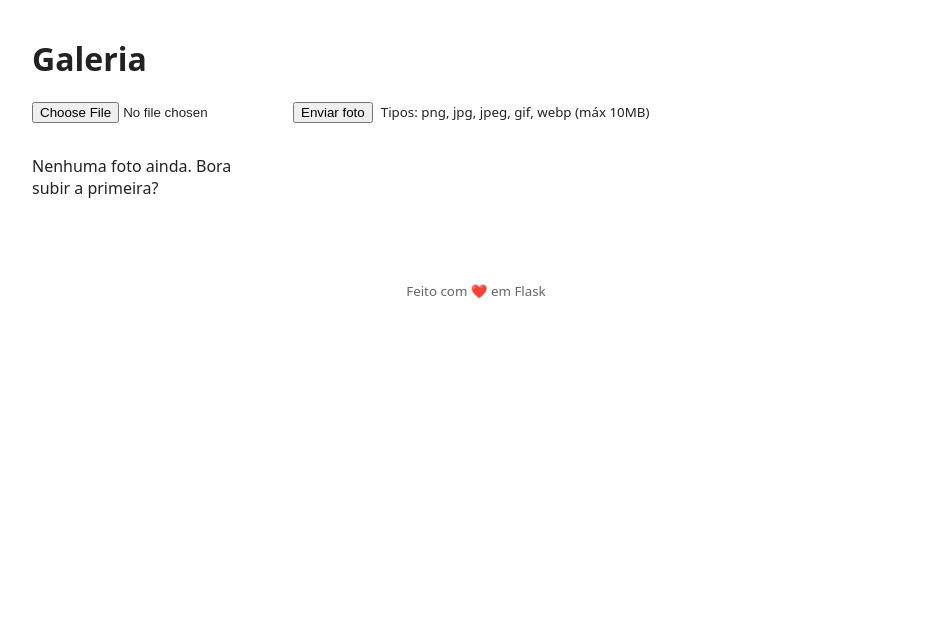
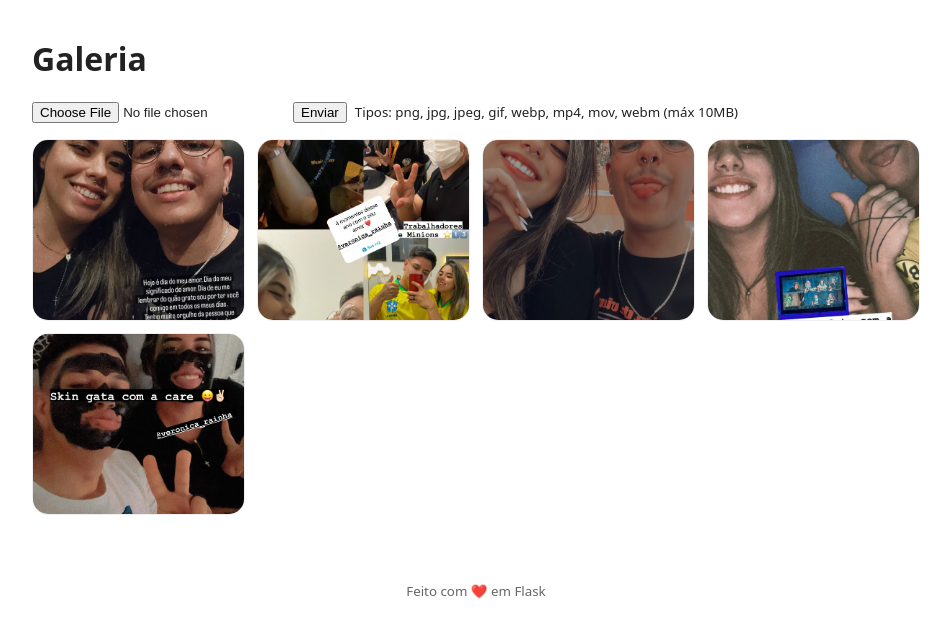
Before and after one commit to SrGonGit/VOG, a Flask app: page /galeria in a window 1280 px wide. Shown: the part 70-708 px from the top of the page, without its empty margins (164-1115 px from the left). Run offline with Flask 3, Linux system fonts and the light colour scheme.

Commit message:
Update galeria.html

```diff
--- a/templates/galeria.html
+++ b/templates/galeria.html
@@ -3,18 +3,31 @@
 {% block content %}
 <h1>Galeria</h1>
 <form method="post" enctype="multipart/form-data" class="upload-form">
-  <input type="file" name="foto" accept="image/*" required>
-  <button type="submit">Enviar foto</button>
-  <small>Tipos: png, jpg, jpeg, gif, webp (máx 10MB)</small>
+  <input type="file" name="foto" accept="image/*,video/*" required>
+  <button type="submit">Enviar</button>
+  <small>Tipos: png, jpg, jpeg, gif, webp, mp4, mov, webm (máx 10MB)</small>
 </form>
 
 <div class="grid">
-  {% for f in files %}
-    <a class="card" href="{{ url_for('uploaded_file', filename=f) }}" target="_blank" rel="noopener">
-      <img src="{{ url_for('uploaded_file', filename=f) }}" alt="foto" loading="lazy">
-    </a>
+  {% for it in items %}
+    {% if it.kind == 'image' %}
+      <a class="card" href="{{ url_for('uploaded_file', filename=it.file) }}" target="_blank" rel="noopener">
+        <img src="{{ url_for('uploaded_file', filename=it.thumb) }}" alt="foto" loading="lazy">
+      </a>
+    {% elif it.kind == 'video' %}
+      <a class="card" href="{{ url_for('uploaded_file', filename=it.file) }}" target="_blank" rel="noopener">
+        <div class="video-thumb">
+          {% if it.thumb %}
+            <img src="{{ url_for('uploaded_file', filename=it.thumb) }}" alt="thumb do vídeo" loading="lazy">
+          {% else %}
+            <div class="no-thumb">Vídeo</div>
+          {% endif %}
+          <span class="badge">▶</span>
+        </div>
+      </a>
+    {% endif %}
   {% else %}
-    <p>Nenhuma foto ainda. Bora subir a primeira?</p>
+    <p>Nenhum arquivo ainda. Bora subir o primeiro?</p>
   {% endfor %}
 </div>
 {% endblock %}
```
